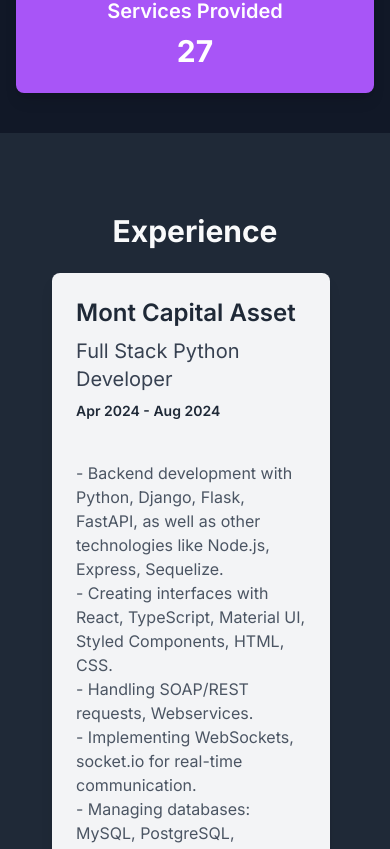
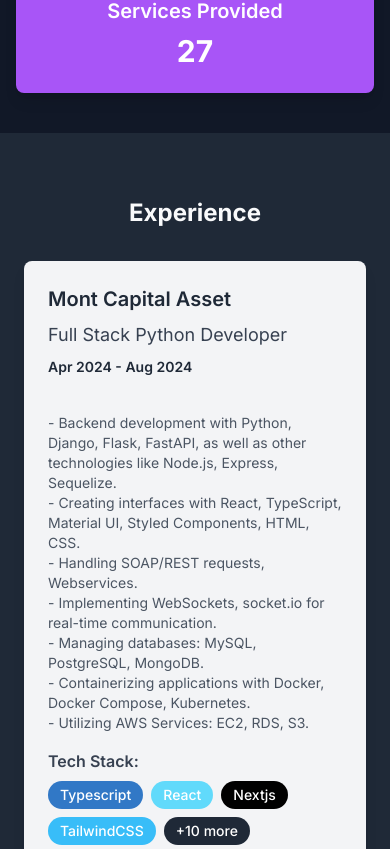
Before and after one commit to LucasNoliveira/portfolio-page, a Next.js app: page / in a window 390 px wide. Shown: the part 2652-3501 px from the top of the page. Built offline with nearby package versions, Linux system fonts and the light colour scheme.

Commit message:
experience responsivity

```diff
--- a/src/app/components/Experiences.tsx
+++ b/src/app/components/Experiences.tsx
@@ -2,7 +2,7 @@
 import { FC, useState } from 'react';
 import { useLanguage } from '../context/LanguageContext';
 import { motion } from 'framer-motion';
-import { techColors } from './techTags'; // Ensure techColors is imported
+import { techColors } from './techTags';
 
 const ExperienceCard: FC<{ exp: any; index: number }> = ({ exp, index }) => {
     const [showAllTechs, setShowAllTechs] = useState(false);
@@ -60,32 +60,30 @@
     return (
         <motion.li
             key={index}
-            className={`flex ${index % 2 === 0 ? 'justify-start' : 'justify-end'} relative`}
+            className={`flex flex-col md:flex-row md:${index % 2 === 0 ? 'justify-start' : 'justify-end'} relative`}
             initial={{ opacity: 0, x: index % 2 === 0 ? -100 : 100 }}
             animate={{ opacity: 1, x: 0 }}
             transition={{ duration: 0.8, ease: 'easeOut', delay: index * 0.3 }}
         >
             {/* Timeline Circle with Logo */}
-            <div className="absolute left-1/2 transform -translate-x-1/2 bg-blue-600 rounded-full w-16 h-16 flex items-center justify-center">
+            <div className="absolute left-1/2 transform -translate-x-1/2 bg-blue-600 rounded-full w-14 h-14 md:w-16 md:h-16 flex items-center justify-center">
                 {exp.logo && (
                     <img
                         src={exp.logo}
                         alt={`${exp.company} logo`}
-                        className="w-14 h-14 object-contain rounded-full"
+                        className="w-12 h-12 md:w-14 md:h-14 object-contain rounded-full"
                     />
                 )}
             </div>
 
             {/* Experience Card */}
             <div
-                className={`w-full md:w-5/12 p-6 bg-gray-100 rounded-lg shadow-lg transform ${
-                    index % 2 === 0 ? '-translate-x-1' : 'translate-x-1'
-                }`}
+                className={`w-full md:w-5/12 p-6 bg-gray-100 rounded-lg shadow-lg transform ${index % 2 === 0 ? 'md:-translate-x-4' : 'md:translate-x-4'}`}
             >
-                <h3 className="text-2xl font-semibold text-gray-800 mb-2">
+                <h3 className="text-xl md:text-2xl font-semibold text-gray-800 mb-2">
                     {exp.company}
                 </h3>
-                <p className="text-xl text-gray-700">{exp.role}</p>
+                <p className="text-lg md:text-xl text-gray-700">{exp.role}</p>
 
                 {/* Duration for mobile and smaller screens */}
                 <div
@@ -94,7 +92,7 @@
                     {exp.startDate} - {exp.endDate}
                 </div>
 
-                <p className="text-base text-gray-600 mt-4 whitespace-pre-line">{exp.description}</p>
+                <p className="text-sm md:text-base text-gray-600 mt-4 whitespace-pre-line">{exp.description}</p>
                 {exp.techStack && (
                     <div className="mt-4">
                         <h4 className="text-gray-700 font-semibold">Tech Stack:</h4>
@@ -105,9 +103,7 @@
 
             {/* Duration for desktop */}
             <div
-                className={`absolute hidden md:block ${
-                    index % 2 === 0 ? 'left-1/2 translate-x-8' : 'right-1/2 -translate-x-8 mr-3'
-                } bg-gray-100 text-gray-800 text-sm font-semibold px-4 py-2 rounded-full ml-3`}
+                className={`absolute hidden md:block ${index % 2 === 0 ? 'left-1/2 translate-x-8' : 'right-1/2 -translate-x-8'} bg-gray-100 text-gray-800 text-sm font-semibold px-4 py-2 rounded-full`}
             >
                 {exp.startDate} - {exp.endDate}
             </div>
@@ -120,10 +116,10 @@
     const { experiences } = translations;
 
     return (
-        <section className="bg-gray-800 py-20 px-10" id="experience">
-            <div className="container mx-auto px-4">
+        <section className="bg-gray-800 py-16 px-6 md:px-10 lg:px-20 xl:px-32" id="experience">
+            <div className="container mx-auto">
                 <motion.h2
-                    className="text-3xl font-bold text-gray-50 text-center mb-6"
+                    className="text-2xl md:text-3xl lg:text-4xl font-bold text-gray-50 text-center mb-8"
                     initial={{ opacity: 0, y: 50 }}
                     animate={{ opacity: 1, y: 0 }}
                     transition={{ duration: 0.8, ease: 'easeOut' }}
@@ -133,7 +129,7 @@
 
                 <div className="relative">
                     <div className="absolute left-1/2 transform -translate-x-1/2 h-full w-1 bg-blue-600"></div>
-                    <ul className="space-y-12">
+                    <ul className="space-y-16 md:space-y-24">
                         {experiences.map((exp, index) => (
                             <ExperienceCard key={index} exp={exp} index={index} />
                         ))}
```
